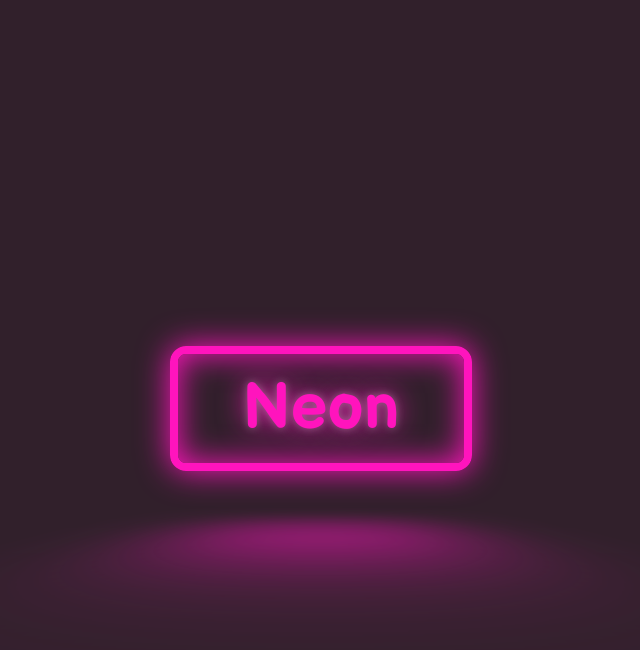
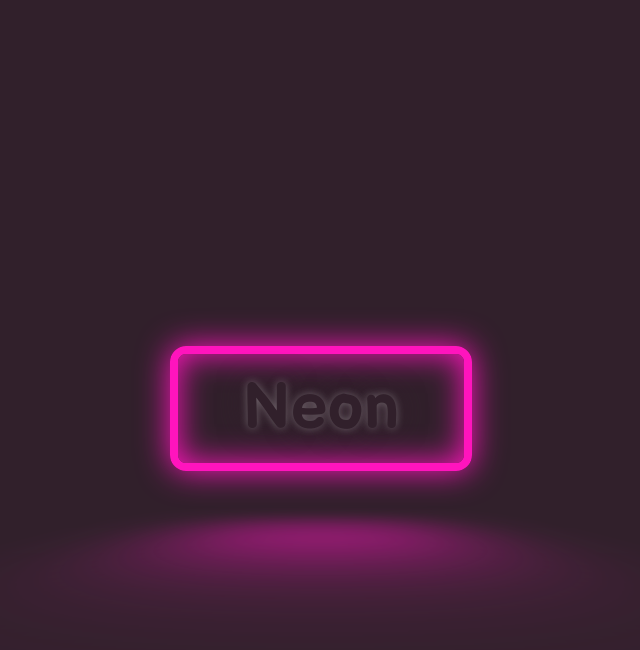
Before and after one commit to PJMantoss/neon-button, a plain HTML site: page index.html in a window 1280 px wide. In both pictures the pointer is over the link "Neon". Shown: the whole page, without its empty margins (319-959 px from the left). Drawn offline with Linux system fonts and the light colour scheme.

Commit message:
update style

```diff
--- a/style.css
+++ b/style.css
@@ -73,4 +73,6 @@ body {
 }
 
 
-.neon-button:hover, .neon-button:focus{}
+.neon-button:hover, .neon-button:focus{
+    color: var(--bg-color);
+}
```
